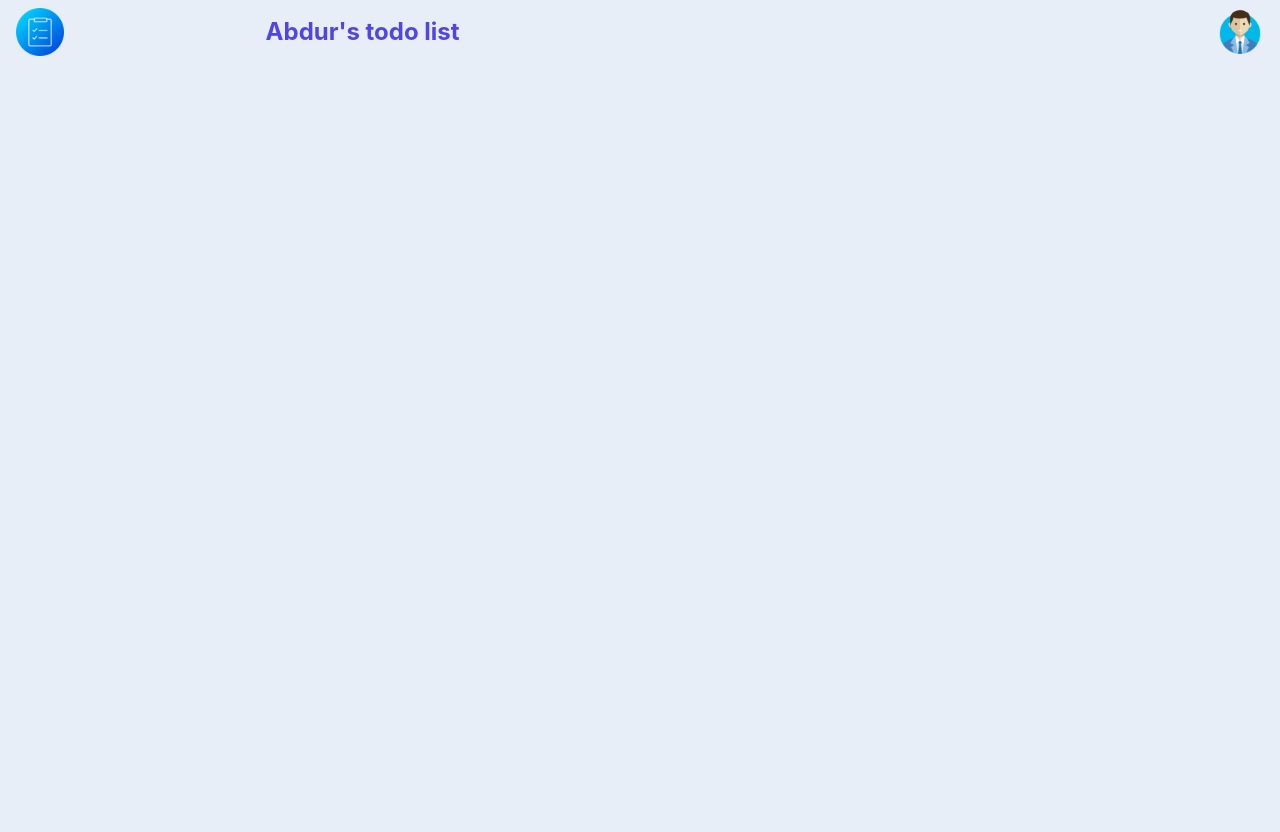
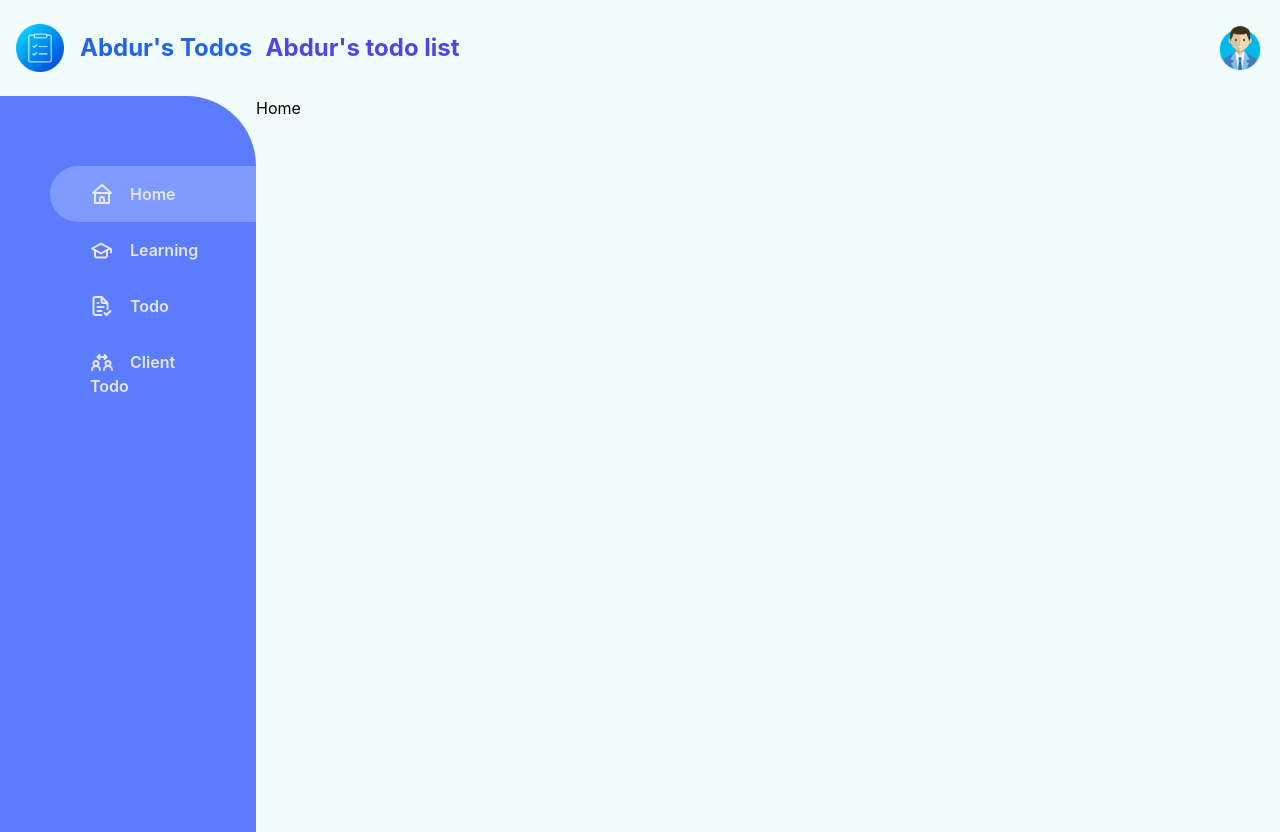
Before and after one commit to abdurrahim5g/react-todo, a React (Create React App) app: page / in a window 1280 px wide. Before the commit the page ends 800 px from the top, so only its background shows below. Built offline with nearby package versions, Linux system fonts and the light colour scheme.

Commit message:
Added Navbar compoment

```diff
--- a/package.json
+++ b/package.json
@@ -3,6 +3,7 @@
   "version": "0.1.0",
   "private": true,
   "dependencies": {
+    "@iconscout/react-unicons": "^2.0.0",
     "@testing-library/jest-dom": "^5.16.5",
     "@testing-library/react": "^13.4.0",
     "@testing-library/user-event": "^13.5.0",
--- a/src/components/Header/Header.js
+++ b/src/components/Header/Header.js
@@ -3,9 +3,15 @@ import logo from "./checklist.png";
 import avartar from "./avatar-img.png";
 const Header = () => {
   return (
-    <header className="grid grid-cols-5 py-2 px-4 items-center">
+    <header className="grid grid-cols-5 py-6 px-4 items-center">
       <div className="logo-area">
-        <img src={logo} alt="" className="w-12" />
+        <div className="flex items-center">
+          <img src={logo} alt="" className="w-12" />
+          <span className="ml-4 text-2xl font-bold text-blue-600">
+            {" "}
+            Abdur's Todos
+          </span>
+        </div>
       </div>
       <div className="title-area col-span-3">
         <h3 className="text-2xl font-bold text-indigo-600">
--- /dev/null
+++ b/src/components/Navbar/Navbar.css
@@ -0,0 +1,4 @@
+.nav-menu .active {
+  background: #ffffff3b;
+  border-radius: 30px 0 0 30px;
+}
--- /dev/null
+++ b/src/components/Navbar/Navbar.js
@@ -0,0 +1,54 @@
+import React from "react";
+import { NavLink } from "react-router-dom";
+import {
+  UilHome,
+  UilFileCheckAlt,
+  UilGraduationCap,
+  UilUserArrows,
+} from "@iconscout/react-unicons";
+import "./Navbar.css";
+
+const Navbar = () => {
+  return (
+    <nav>
+      <ul className="nav-menu">
+        <li>
+          <NavLink
+            to="/"
+            className="block  text-gray-200 font-semibold py-4 px-10"
+          >
+            <UilHome className="float-left mr-4"></UilHome> Home
+          </NavLink>
+        </li>
+        <li>
+          <NavLink
+            to="/learning"
+            className="block  text-gray-200 font-semibold py-4 px-10"
+          >
+            <UilGraduationCap className="float-left mr-4"></UilGraduationCap>{" "}
+            Learning
+          </NavLink>
+        </li>
+        <li>
+          <NavLink
+            to="/todo"
+            className="block  text-gray-200 font-semibold py-4 px-10"
+          >
+            <UilFileCheckAlt className="float-left mr-4"></UilFileCheckAlt> Todo
+          </NavLink>
+        </li>
+        <li>
+          <NavLink
+            to="/clients-todo"
+            className="block  text-gray-200 font-semibold py-4 px-10"
+          >
+            <UilUserArrows className="float-left mr-4"></UilUserArrows> Client
+            Todo
+          </NavLink>
+        </li>
+      </ul>
+    </nav>
+  );
+};
+
+export default Navbar;
--- /dev/null
+++ b/src/components/Sidebar/Sidebar.js
@@ -0,0 +1,14 @@
+import React from "react";
+import Navbar from "../Navbar/Navbar";
+
+import "./Sidebar.css";
+
+const Sidebar = () => {
+  return (
+    <aside>
+      <Navbar></Navbar>
+    </aside>
+  );
+};
+
+export default Sidebar;
--- a/src/index.css
+++ b/src/index.css
@@ -9,7 +9,7 @@ body {
     sans-serif;
   -webkit-font-smoothing: antialiased;
   -moz-osx-font-smoothing: grayscale;
-  background-color: #e7eef8;
+  background: #f0fdfa;
 }
 
 code {
--- /dev/null
+++ b/src/layouts/Main/Main.css
@@ -0,0 +1,6 @@
+.left-sidebar {
+  background: #5b7cfd;
+  height: calc(100vh - 64px);
+  border-radius: 0 70px 0 0;
+  padding: 70px 0 50px 50px;
+}
--- a/src/layouts/Main/Main.js
+++ b/src/layouts/Main/Main.js
@@ -1,11 +1,28 @@
 import React from "react";
+import { Outlet } from "react-router-dom";
 import Header from "../../components/Header/Header";
+import Sidebar from "../../components/Sidebar/Sidebar";
+import "./Main.css";
 
 const Main = () => {
   return (
-    <main className="main-container">
-      <Header></Header>
-    </main>
+    <>
+      <header>
+        <Header></Header>
+      </header>
+      <main className="main-container">
+        <div className="grid grid-cols-5">
+          <div className="left-sidebar">
+            <Sidebar></Sidebar>
+          </div>
+          <div className="todo-content col-span-4">
+            <div className="main-outlet">
+              <Outlet></Outlet>
+            </div>
+          </div>
+        </div>
+      </main>
+    </>
   );
 };
 
```
Also changed, not shown: src/router/router.js (+13 -1 lines), src/components/Sidebar/Sidebar.css (added), 1 other file (tests, documents, lock files or other folders).
